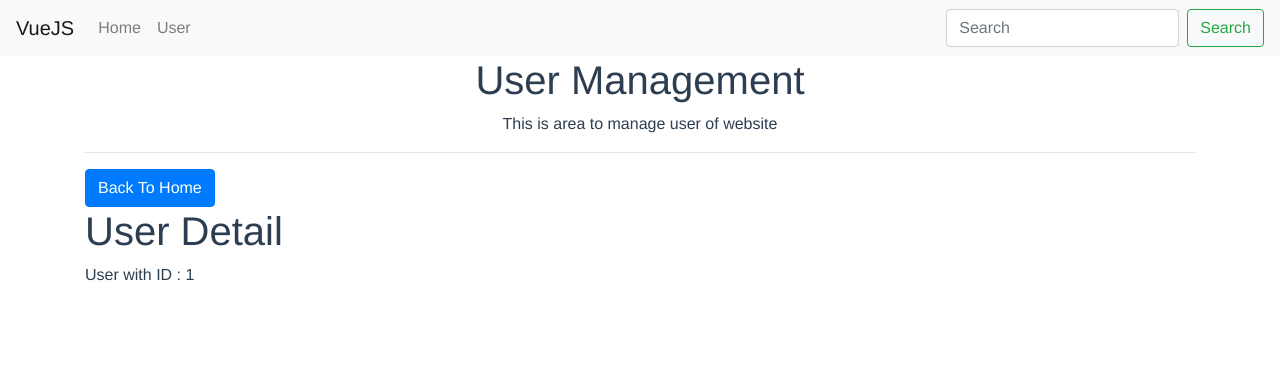
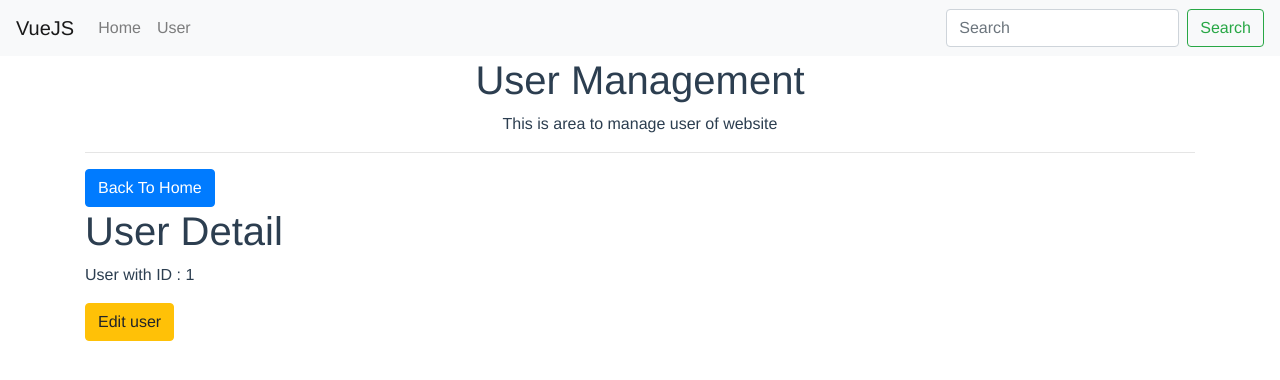
Before and after one commit to hoangchien97/learn-VueJS, a Vue app in the folder vue-router/: page /user/1 in a window 1280 px wide. Shown: the top 380 px of the page. Built offline with nearby package versions, Linux system fonts and the light colour scheme.

Commit message:
dieu huong user edit

```diff
--- a/vue-router/src/components/user/UserDetail.vue
+++ b/vue-router/src/components/user/UserDetail.vue
@@ -3,6 +3,11 @@
         <h1>User Detail</h1>
         <p>User with ID : {{id}}</p>
         <!-- $route.params.id -->
+        <router-link
+            tag="button"
+            class="btn btn-warning"
+            :to="'/user/' + id + '/edit'"
+        >Edit user</router-link>
     </div>
 </template>
 
--- a/vue-router/src/routes/index.js
+++ b/vue-router/src/routes/index.js
@@ -17,7 +17,6 @@ export const routes = [
             // list
             {
                 path: '',
-                name: 'index',
                 component: UserIndex
             },
             // detail
```
